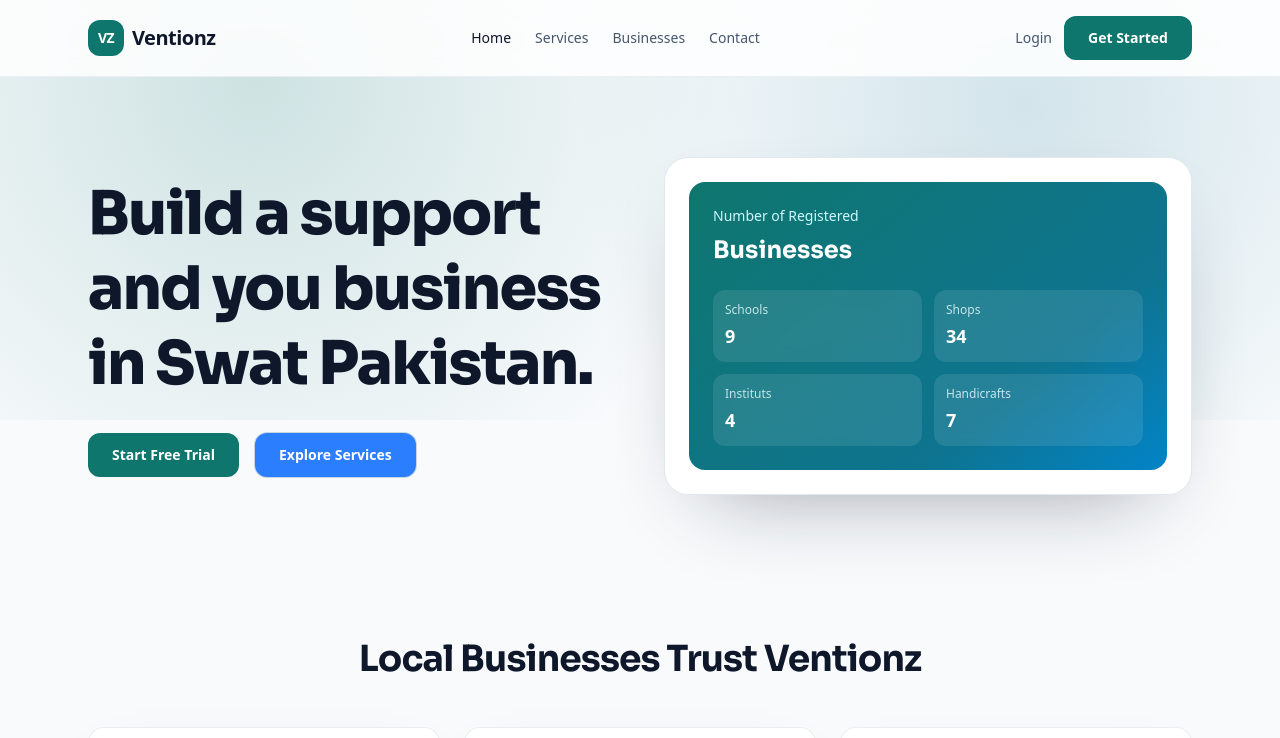
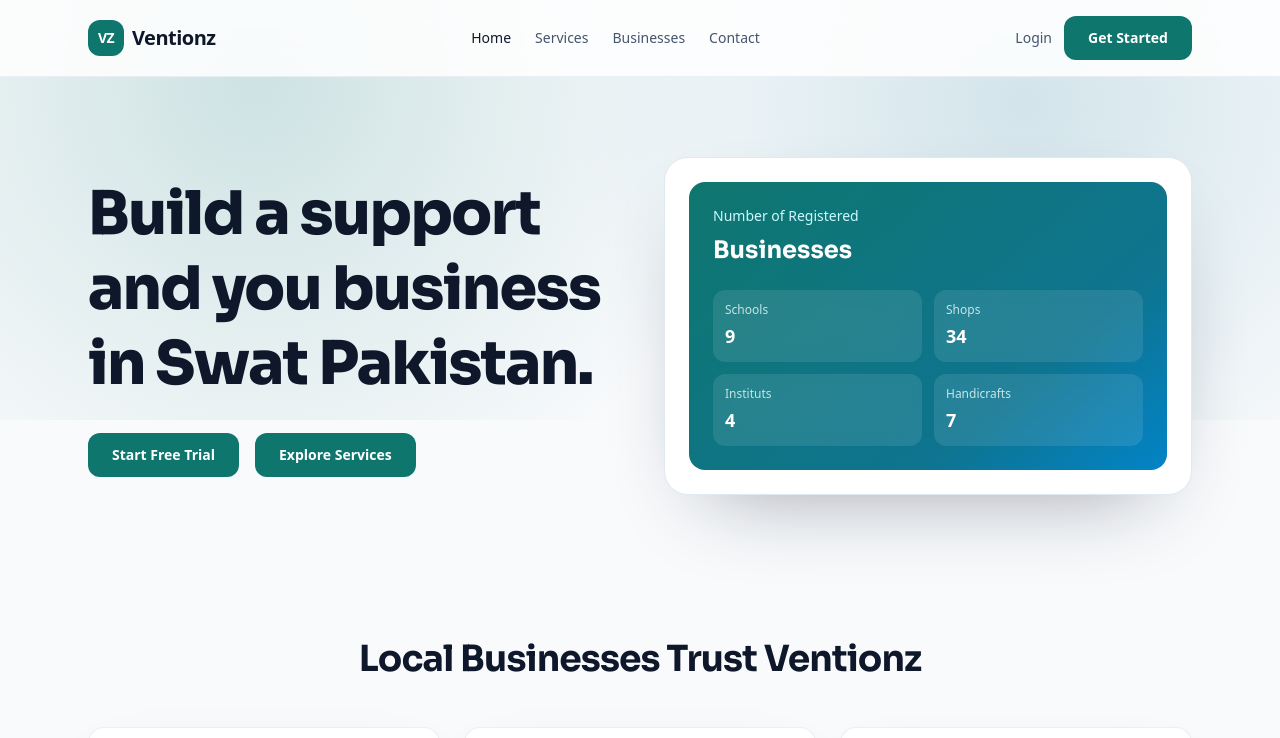
Before and after one commit to imt-eiaz/ventionzz, a Next.js app: page / in a window 1280 px wide. Shown: the top 738 px of the page. Built offline with nearby package versions, Linux system fonts and the light colour scheme.

Commit message:
Button Color Changed

```diff
--- a/pages/index.js
+++ b/pages/index.js
@@ -40,7 +40,7 @@ export default function HomePage() {
                 <PrimaryButton href="/signup">Start Free Trial</PrimaryButton>
                 <PrimaryButton
                   href="/services"
-                  className="bg-blue-500 text-slate-900 ring-1 ring-slate-300 hover:bg-blue-600"
+                  //className="bg-blue-500 text-slate-900 ring-1 ring-slate-300 hover:bg-blue-600"
                 >
                   Explore Services
                 </PrimaryButton>
```
